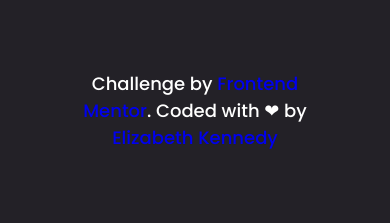
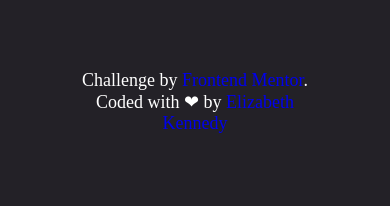
Before and after one commit to ElizabethKennedy/fm_url_shortening_api, a plain HTML site: page index.html in a window 390 px wide. Shown: the part 4100-4323 px from the top of the page. Drawn offline with nearby package versions, Linux system fonts and the light colour scheme.

Commit message:
css updated

```diff
--- a/style.css
+++ b/style.css
@@ -632,6 +632,9 @@ footer {
     align-items: center;
     text-align: center;
     justify-content: center;
+    font-family: 'Cream Cake';
+    font-weight:380px;
+    color: white;
   }
 }
 
```
